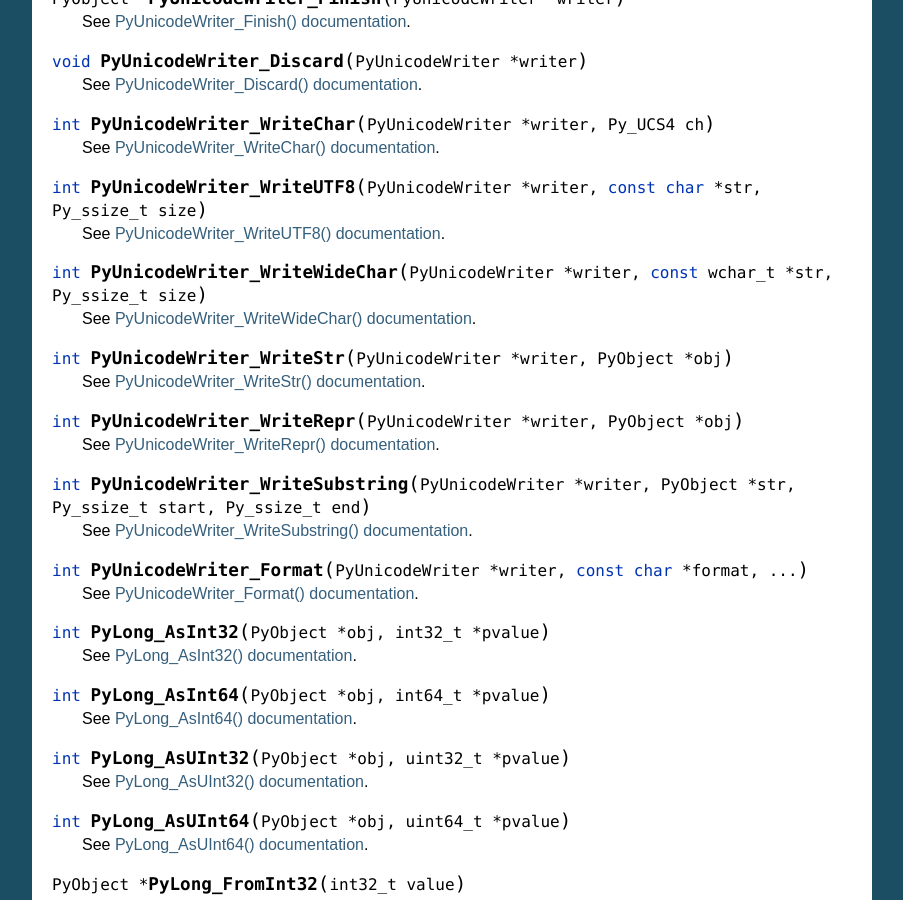
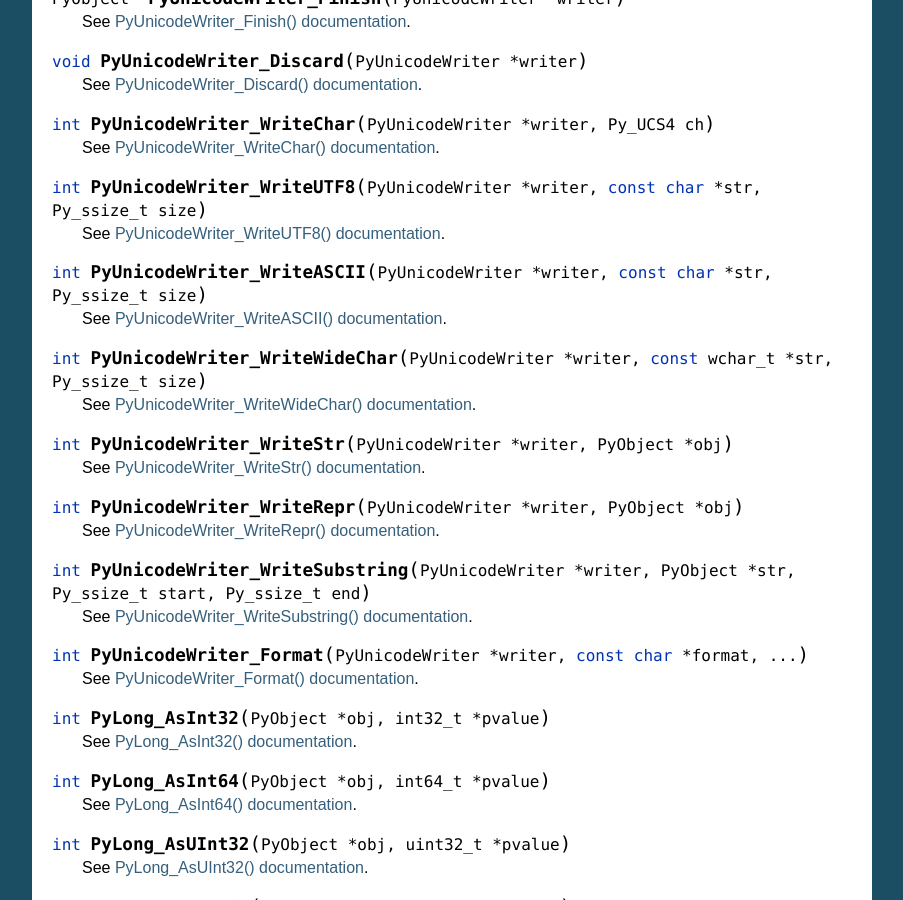
Before and after one commit to python/pythoncapi-compat, a Sphinx documentation site: the page built from docs/api.rst, in a window 1280 px wide and 900 px high, scrolled down 1978 px. Shown: the whole window, without its empty margins (198-1101 px from the left). Built offline with Sphinx 7.4.7, drawn with Linux system fonts in a browser that asks for light colours; pages that are not in the unit, such as notebooks, are missing from menus.

Commit message:
Add PyUnicodeWriter_WriteASCII() (#145)

```diff
--- a/docs/api.rst
+++ b/docs/api.rst
@@ -135,6 +135,10 @@ Python 3.14
 .. c:function:: int PyUnicodeWriter_WriteUTF8(PyUnicodeWriter *writer, const char *str, Py_ssize_t size)
 
    See `PyUnicodeWriter_WriteUTF8() documentation <https://docs.python.org/dev/c-api/unicode.html#c.PyUnicodeWriter_WriteUTF8>`__.
+
+.. c:function:: int PyUnicodeWriter_WriteASCII(PyUnicodeWriter *writer, const char *str, Py_ssize_t size)
+
+   See `PyUnicodeWriter_WriteASCII() documentation <https://docs.python.org/dev/c-api/unicode.html#c.PyUnicodeWriter_WriteASCII>`__.
 
 .. c:function:: int PyUnicodeWriter_WriteWideChar(PyUnicodeWriter *writer, const wchar_t *str, Py_ssize_t size)
 
--- a/docs/changelog.rst
+++ b/docs/changelog.rst
@@ -1,6 +1,7 @@
 Changelog
 =========
 
+* 2025-06-09: Add ``PyUnicodeWriter_WriteASCII()`` function.
 * 2025-06-03: Add functions:
 
   * ``PySys_GetAttr()``
```
Also changed, not shown: 2 other files.
